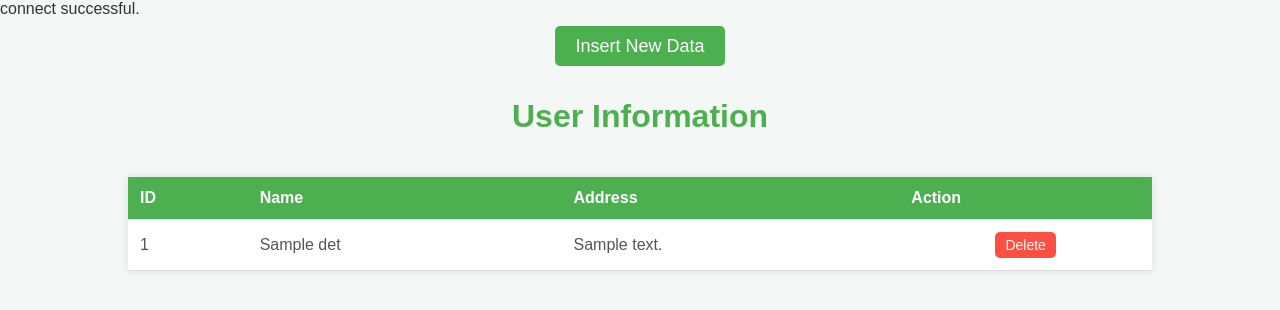
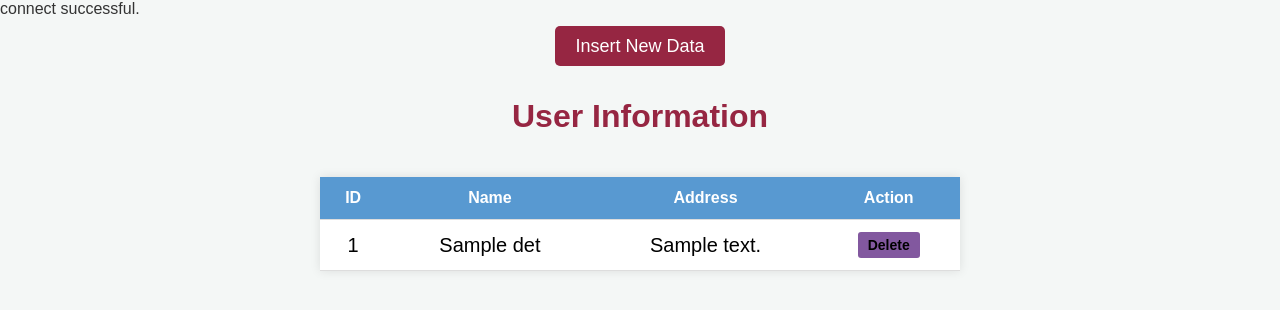
Before and after one commit to shawon719/mysql, a PHP site: page /dataview.php in a window 1280 px wide. Shown: the top 310 px of the page. Run offline with PHP 8.4, Linux system fonts and the light colour scheme; tables that the repository leaves empty or names only in its code hold one stand-in row (values such as "Sample post").

Commit message:
update style

```diff
--- a/60insertandupdate/insert/dataview.php
+++ b/60insertandupdate/insert/dataview.php
@@ -28,8 +28,11 @@
 
         h1 {
             text-align: center;
-            color: #4CAF50;
+            color: #962642;
             padding: 20px 0;
+        }
+        h1:hover{
+            color: #333;
         }
 
         p {
@@ -40,19 +43,20 @@
         a {
             text-decoration: none;
             color: #fff;
-            background-color: #4CAF50;
+            background-color: #962642;
             padding: 10px 20px;
             border-radius: 5px;
             transition: background-color 0.3s ease;
         }
 
         a:hover {
-            background-color: #45a049;
+            background-color: #85afd4;
+            color:black;
         }
 
         /* Table Styling */
         table {
-            width: 80%;
+            width: 50%;
             margin: 20px auto;
             border-collapse: collapse;
             background-color: #fff;
@@ -61,21 +65,28 @@
 
         th, td {
             padding: 12px;
-            text-align: left;
+            text-align: center;
             border-bottom: 1px solid #ddd;
         }
 
         th {
-            background-color: #4CAF50;
+            background-color: #5899d1;
+            color: white;
+        }
+        th:hover{
+            background-color: #055737;
             color: white;
         }
 
         td {
-            color: #555;
+            color: black;
+            font-size: 20px;
+            font-family: Arial, Helvetica, sans-serif;
         }
 
+
         tr:hover {
-            background-color: #f1f1f1;
+            background-color: #ccebdf;
         }
 
         .action-links {
@@ -84,16 +95,17 @@
         }
 
         .action-links a {
-            background-color: #ff4e42;
+            background-color: #82589F;
             padding: 5px 10px;
-            border-radius: 5px;
-            color: white;
+            border-radius: 3px;
+            color: black;
+            font-weight: 600;
             font-size: 14px;
             transition: background-color 0.3s ease;
         }
 
         .action-links a:hover {
-            background-color: #ff2a1e;
+            background-color: #EAB543;
         }
     </style>
 </head>
```
